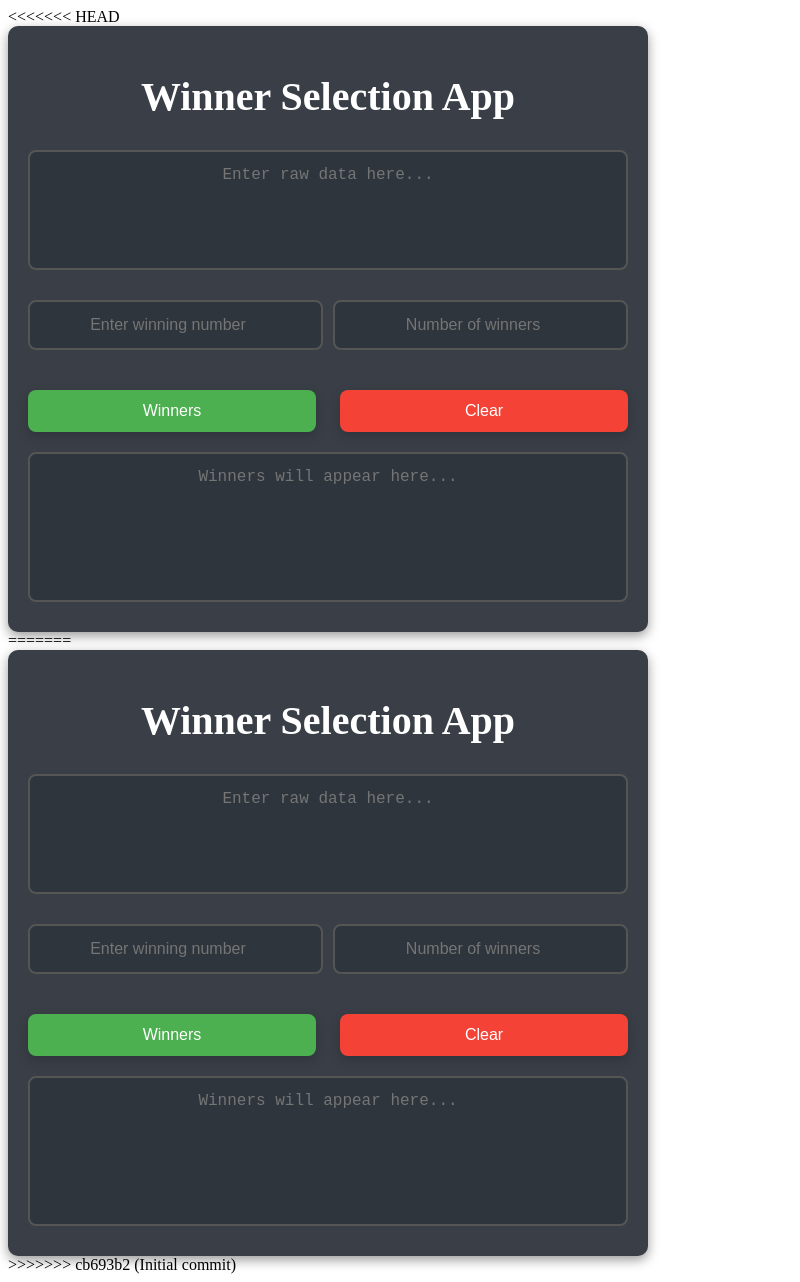
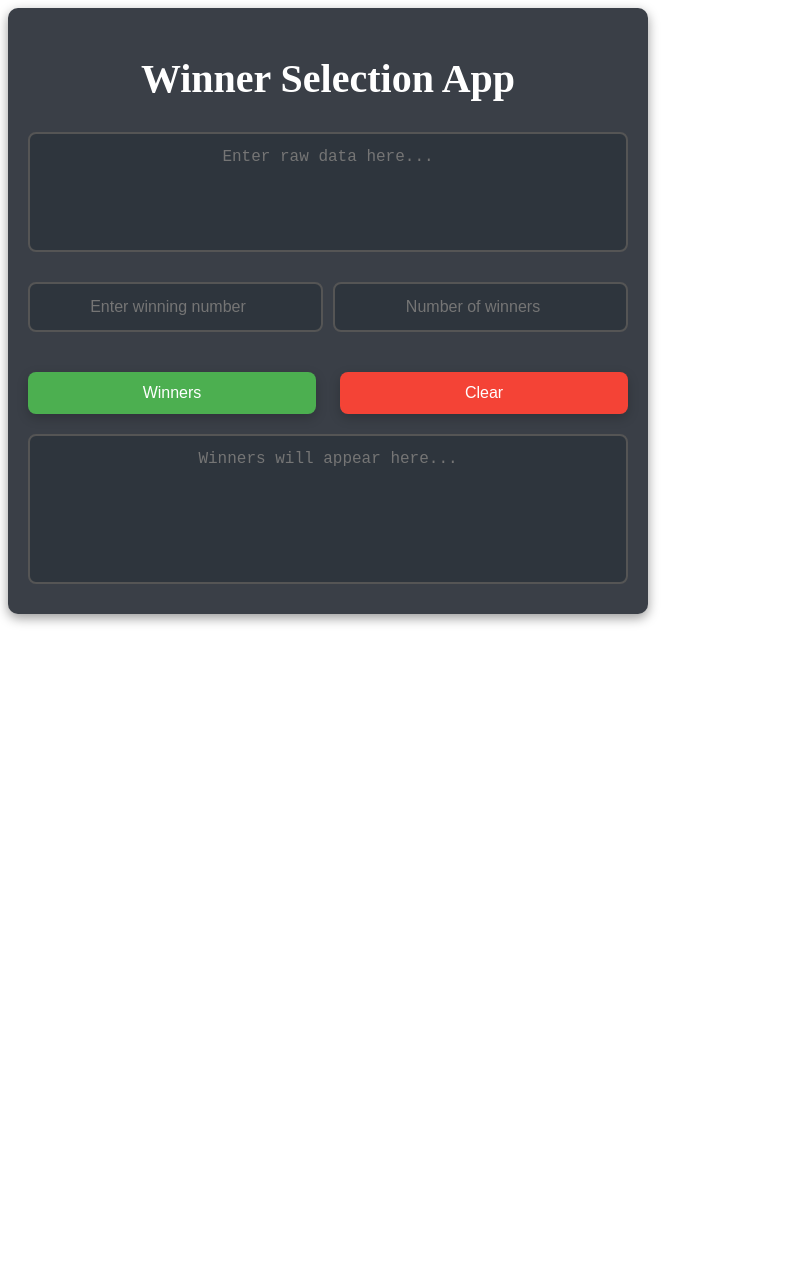
Before and after one commit to Sjobber/windraw, an Electron app: page index.html in a window 800 px wide. After the commit the page ends 800 px from the top, so only its background shows below. Drawn offline with Linux system fonts and the light colour scheme.

Commit message:
index.html

```diff
--- a/index.html
+++ b/index.html
@@ -1,4 +1,3 @@
-<<<<<<< HEAD
 <!DOCTYPE html>
 <html lang="en">
 <head>
@@ -33,47 +32,3 @@
     <script src="renderer.js"></script> <!-- Link to your JS file -->
 </body>
 </html>
-
-
-
-
-=======
-<!DOCTYPE html>
-<html lang="en">
-<head>
-    <meta charset="UTF-8">
-    <meta name="viewport" content="width=device-width, initial-scale=1.0">
-    <title>Winner Selection App</title>
-    <link rel="stylesheet" href="style.css"> <!-- Link to your CSS file -->
-</head>
-<body>
-    <div class="container">
-        <h1>Winner Selection App</h1>
-
-        <!-- Raw Data Box -->
-        <textarea id="rawData" placeholder="Enter raw data here..."></textarea>
-
-        <!-- Number of Winners and Winning Number boxes (side by side) -->
-        <div class="middle-inputs-container">
-            <input id="winningNumber" type="number" placeholder="Enter winning number">
-            <input id="numWinners" type="number" placeholder="Number of winners">
-        </div>
-
-        <!-- Buttons -->
-        <div class="button-container">
-            <button id="winners">Winners</button>
-            <button id="clear">Clear</button>
-        </div>
-
-        <!-- Winners Output Box -->
-        <textarea id="winnersBox" placeholder="Winners will appear here..."></textarea>
-    </div>
-
-    <script src="renderer.js"></script> <!-- Link to your JS file -->
-</body>
-</html>
-
-
-
-
->>>>>>> cb693b2 (Initial commit)
```
